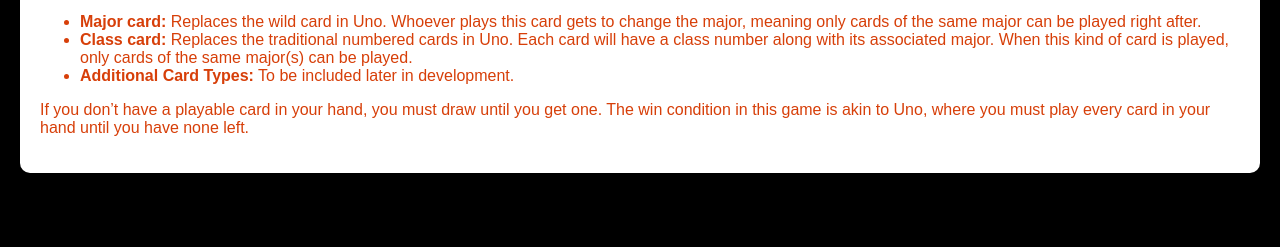
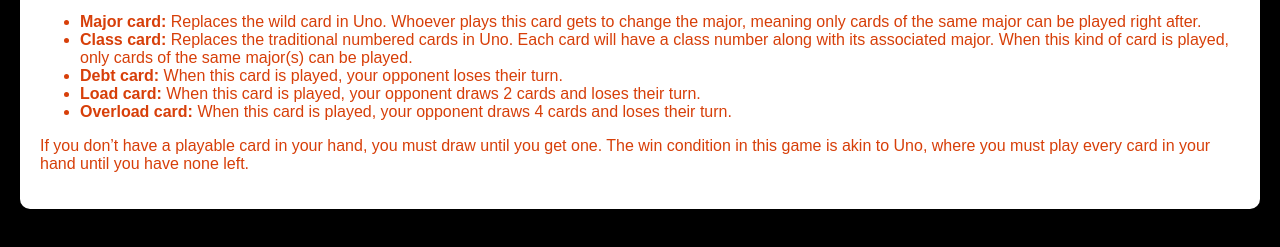
Before and after one commit to snowwolf163/1-coe-major-exploration-game, a website: page client/howtoplay.html in a window 1280 px wide. Shown: the part 315-562 px from the top of the page. Drawn offline with Linux system fonts and the light colour scheme.

Commit message:
Update howtoplay.html
Added event card descriptions

```diff
--- a/client/howtoplay.html
+++ b/client/howtoplay.html
@@ -45,8 +45,13 @@
           major(s) can be played.
         </li>
         <li>
-          <strong>Additional Card Types:</strong> To be included later in
-          development.
+          <strong>Debt card:</strong> When this card is played, your opponent loses their turn.
+        </li>
+        <li>
+          <strong>Load card:</strong> When this card is played, your opponent draws 2 cards and loses their turn.
+        </li>
+        <li>
+          <strong>Overload card:</strong> When this card is played, your opponent draws 4 cards and loses their turn.
         </li>
       </ul>
       <p>
```
